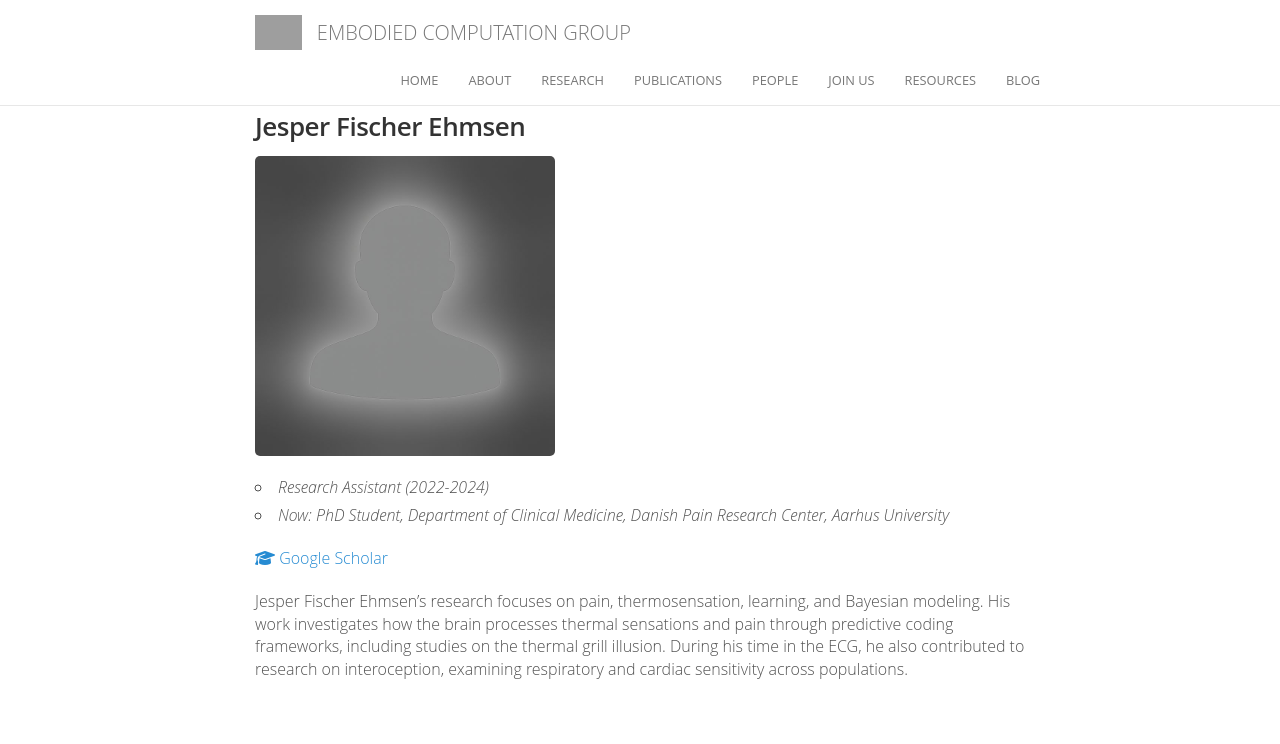
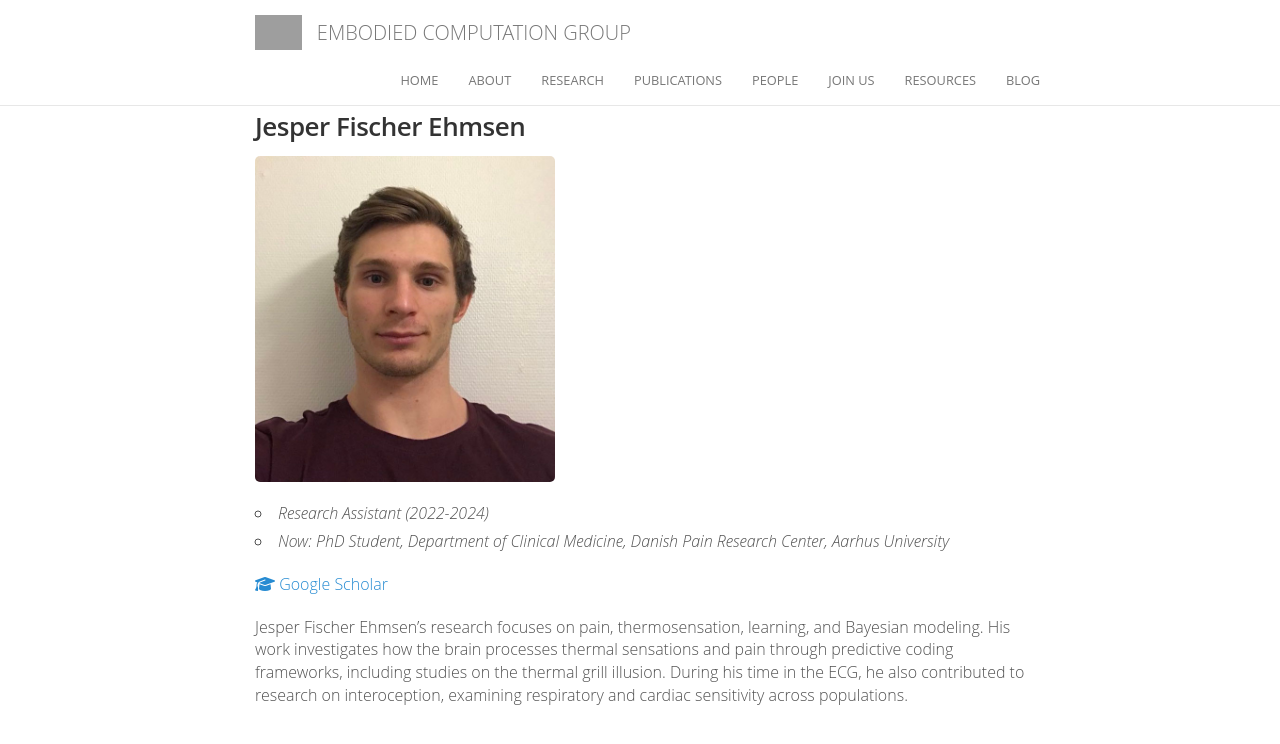
Before and after one commit to embodied-computation-group/embodied-computation-group.github.io, a Jekyll site: the page built from _people/jesper_fischer_ehmsen.md, in a window 1280 px wide. Shown: the top 744 px of the page. Built offline with Jekyll 4.4.1, drawn with Linux system fonts in a browser that asks for light colours; comment, search, counter and statistics services are not loaded; grey boxes are pictures that could not be loaded.

Commit message:
Add photo for Jesper Fischer Ehmsen

```diff
--- a/_people/jesper_fischer_ehmsen.md
+++ b/_people/jesper_fischer_ehmsen.md
@@ -1,7 +1,7 @@
 ---
 name: Jesper Fischer Ehmsen
 position: alumni
-avatar: default_avatar.png
+avatar: jesperehmsen.jpeg
 joined: 2022
 left: 2024
 former_role: Research Assistant
```
Also changed, not shown: images/people/jesperehmsen.jpeg (added).
